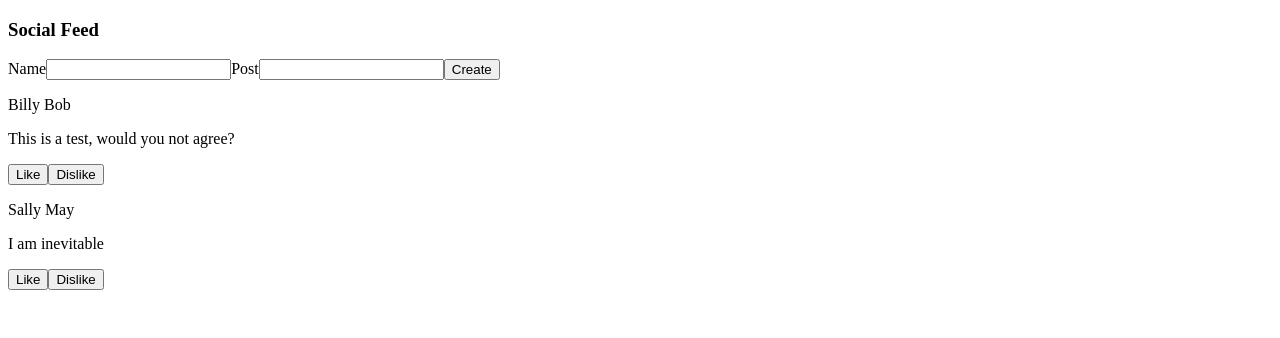
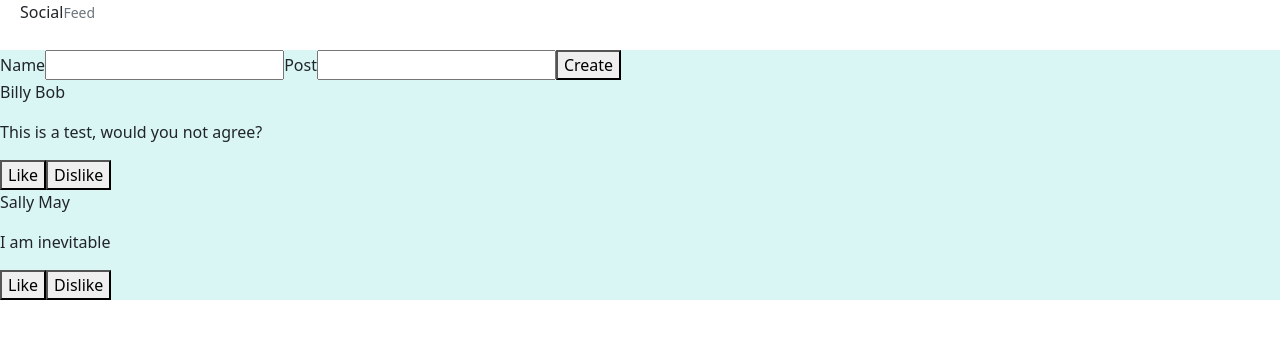
Before and after one commit to deshawnb/social-feed-project, a React (Create React App) app: page / in a window 1280 px wide. Shown: the top 338 px of the page. Built offline with nearby package versions, Linux system fonts and the light colour scheme.

Commit message:
Built navbar, added background color to site

```diff
--- a/package.json
+++ b/package.json
@@ -6,6 +6,7 @@
     "@testing-library/jest-dom": "^5.16.4",
     "@testing-library/react": "^13.1.1",
     "@testing-library/user-event": "^13.5.0",
+    "bootstrap": "^5.1.3",
     "react": "^18.1.0",
     "react-dom": "^18.1.0",
     "react-scripts": "5.0.1",
--- /dev/null
+++ b/src/App.css
@@ -0,0 +1,3 @@
+.main {
+    background-color: rgb(217, 246, 245);
+}
--- a/src/App.jsx
+++ b/src/App.jsx
@@ -1,6 +1,8 @@
 import React, { useState } from 'react';
 import CreatePost from './Components/CreatePost/CreatePost';
 import DisplayPost from './Components/DisplayPosts/DisplayPost';
+import NavBar from './Components/NavBar/NavBar';
+import './App.css'
 
 function App() {
 
@@ -14,13 +16,20 @@ function App() {
   }
 
   return (
-    <div >
-        <h3>Social Feed</h3>
-        <div>
-          <CreatePost addNewPostProperty={addNewPost}/>
-          <DisplayPost parentPosts={posts}/>
-        </div>
-    </div>
+
+  <body>
+    <header>
+      <NavBar/>
+    </header>
+    <main className='main'>
+      <div>
+        <CreatePost addNewPostProperty={addNewPost}/>
+      </div>
+      <div>
+        <DisplayPost parentPosts={posts}/>
+      </div>
+    </main>
+  </body>
   );
 }
 
--- a/src/Components/NavBar/NavBar.css
+++ b/src/Components/NavBar/NavBar.css
@@ -0,0 +1,12 @@
+.topnav {
+    overflow: hidden;
+    background-color: white;
+    position: static;
+    top: 0;
+    height: 50px;
+    width: 100%;
+}
+
+.topnav a {
+    padding: 20px 20px;
+}
--- a/src/Components/NavBar/NavBar.jsx
+++ b/src/Components/NavBar/NavBar.jsx
@@ -0,0 +1,12 @@
+import './NavBar.css'
+
+const NavBar = () => {
+    return (
+        <div className="topnav">
+            <a>Social
+                <small className="text-muted">Feed</small></a>
+        </div>
+    );
+}
+
+export default NavBar;
--- a/src/index.js
+++ b/src/index.js
@@ -1,6 +1,7 @@
 import React from 'react';
 import ReactDOM from 'react-dom/client';
 import App from './App';
+import 'bootstrap/dist/css/bootstrap.min.css';
 
 const root = ReactDOM.createRoot(document.getElementById('root'));
 root.render(
```
Also changed, not shown: 1 other file (tests, documents, lock files or other folders).
